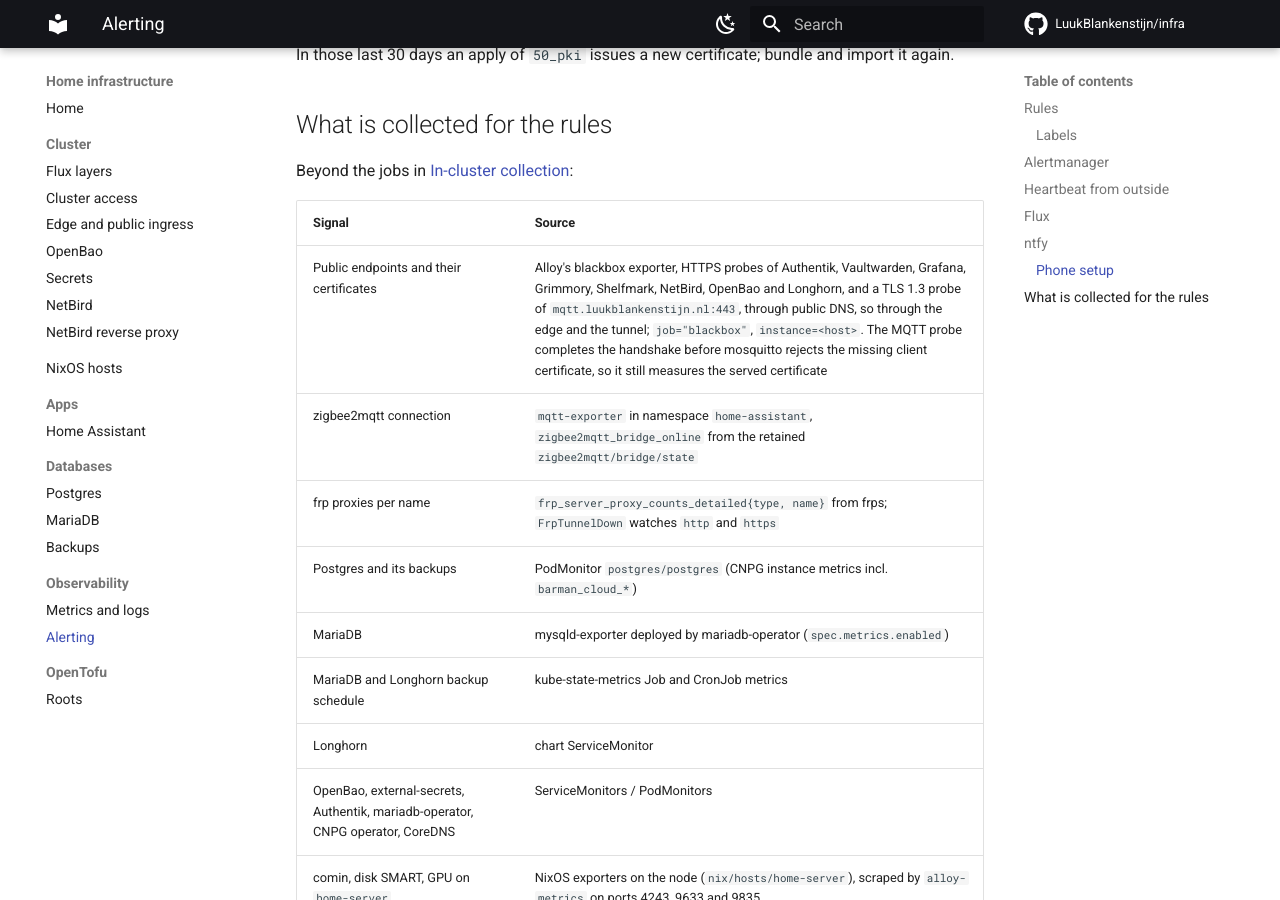
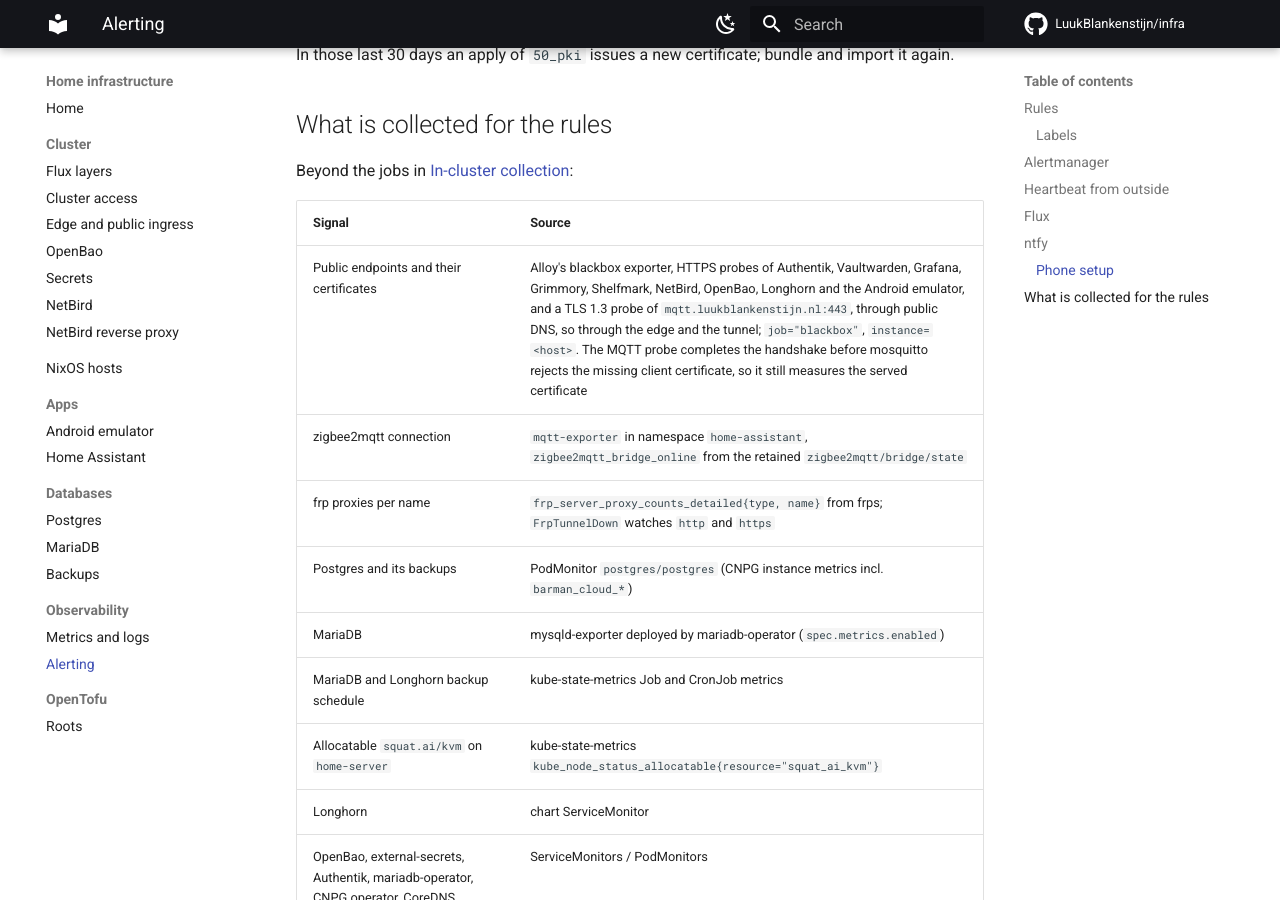
Before and after one commit to LuukBlankenstijn/infra, an MkDocs documentation site: the page built from docs/observability/alerting.md, in a window 1280 px wide and 900 px high, scrolled down 4736 px. Built offline with MkDocs 1.6.1 and Material for MkDocs 9.7.7, drawn with Linux system fonts in a browser that asks for light colours; comment, search, counter and statistics services are not loaded; some of the changed text lies outside the part shown.

Commit message:
Add android-emul app and KVM device plugin

```diff
--- a/docs/observability/alerting.md
+++ b/docs/observability/alerting.md
@@ -35,8 +35,8 @@ Loki's ruler sends to the same Alertmanager.
 | Kubernetes, node and kube-state-metrics rules from kube-prometheus-stack, installed rules-only | `flux/50_apps/observability/rules/kube-prometheus-stack.yaml` |
 | Flux, certificates, ingress, OpenBao, external-secrets, device certificates | `rules/platform.yaml` |
 | Postgres, MariaDB, Longhorn, their backups and the weekly restore test | `rules/data.yaml` |
-| edge and home-gateway reporting, disks, GPU, comin, the frp tunnel | `rules/infra.yaml` |
-| public endpoints probed from inside the cluster; Home Assistant and mosquitto workloads | `rules/apps.yaml` |
+| edge and home-gateway reporting, disks, GPU, the KVM device, comin, the frp tunnel | `rules/infra.yaml` |
+| public endpoints probed from inside the cluster; Home Assistant, mosquitto and Android emulator workloads | `rules/apps.yaml` |
 | Alertmanager, rulers, ingestion, ntfy, Alloy | `rules/meta.yaml` |
 | login failures and SSH logins, from logs | `rules/security.yaml` (Loki) |
 
@@ -189,12 +189,13 @@ Beyond the jobs in [In-cluster collection](index.md#in-cluster-collection):
 
 | Signal | Source |
 | --- | --- |
-| Public endpoints and their certificates | Alloy's blackbox exporter, HTTPS probes of Authentik, Vaultwarden, Grafana, Grimmory, Shelfmark, NetBird, OpenBao and Longhorn, and a TLS 1.3 probe of `mqtt.luukblankenstijn.nl:443`, through public DNS, so through the edge and the tunnel; `job="blackbox"`, `instance=<host>`. The MQTT probe completes the handshake before mosquitto rejects the missing client certificate, so it still measures the served certificate |
+| Public endpoints and their certificates | Alloy's blackbox exporter, HTTPS probes of Authentik, Vaultwarden, Grafana, Grimmory, Shelfmark, NetBird, OpenBao, Longhorn and the Android emulator, and a TLS 1.3 probe of `mqtt.luukblankenstijn.nl:443`, through public DNS, so through the edge and the tunnel; `job="blackbox"`, `instance=<host>`. The MQTT probe completes the handshake before mosquitto rejects the missing client certificate, so it still measures the served certificate |
 | zigbee2mqtt connection | `mqtt-exporter` in namespace `home-assistant`, `zigbee2mqtt_bridge_online` from the retained `zigbee2mqtt/bridge/state` |
 | frp proxies per name | `frp_server_proxy_counts_detailed{type, name}` from frps; `FrpTunnelDown` watches `http` and `https` |
 | Postgres and its backups | PodMonitor `postgres/postgres` (CNPG instance metrics incl. `barman_cloud_*`) |
 | MariaDB | mysqld-exporter deployed by mariadb-operator (`spec.metrics.enabled`) |
 | MariaDB and Longhorn backup schedule | kube-state-metrics Job and CronJob metrics |
+| Allocatable `squat.ai/kvm` on `home-server` | kube-state-metrics `kube_node_status_allocatable{resource="squat_ai_kvm"}` |
 | Longhorn | chart ServiceMonitor |
 | OpenBao, external-secrets, Authentik, mariadb-operator, CNPG operator, CoreDNS | ServiceMonitors / PodMonitors |
 | comin, disk SMART, GPU on `home-server` | NixOS exporters on the node (`nix/hosts/home-server`), scraped by `alloy-metrics` on ports 4243, 9633 and 9835 |
--- a/mkdocs.yml
+++ b/mkdocs.yml
@@ -71,6 +71,7 @@ nav:
       - NetBird reverse proxy: cluster/reverse-proxy.md
   - NixOS hosts: hosts.md
   - Apps:
+      - Android emulator: apps/android-emul.md
       - Home Assistant: apps/home-assistant.md
   - Databases:
       - Postgres: databases/postgres.md
```
Also changed, not shown: docs/apps/android-emul.md (added, +90 -0 lines), docs/cluster/layers.md (+1 -1 lines), docs/index.md (+1 -0 lines), 10 other files.
